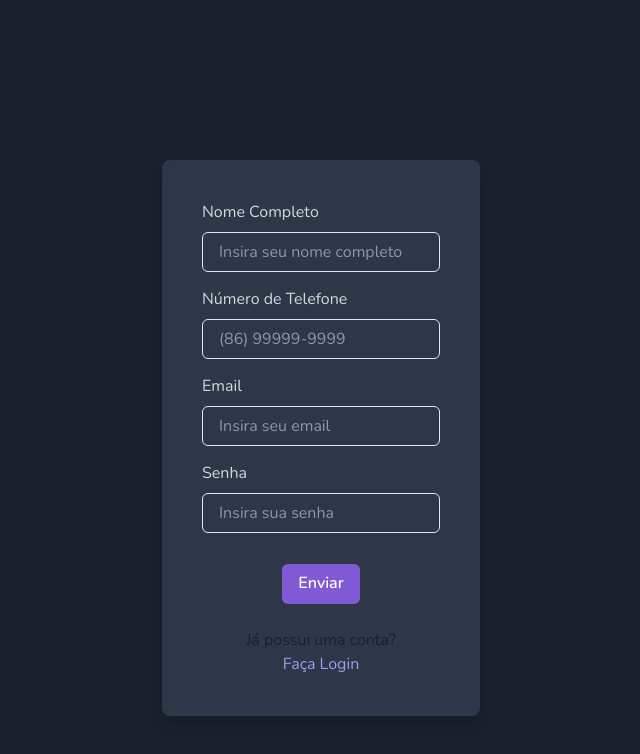
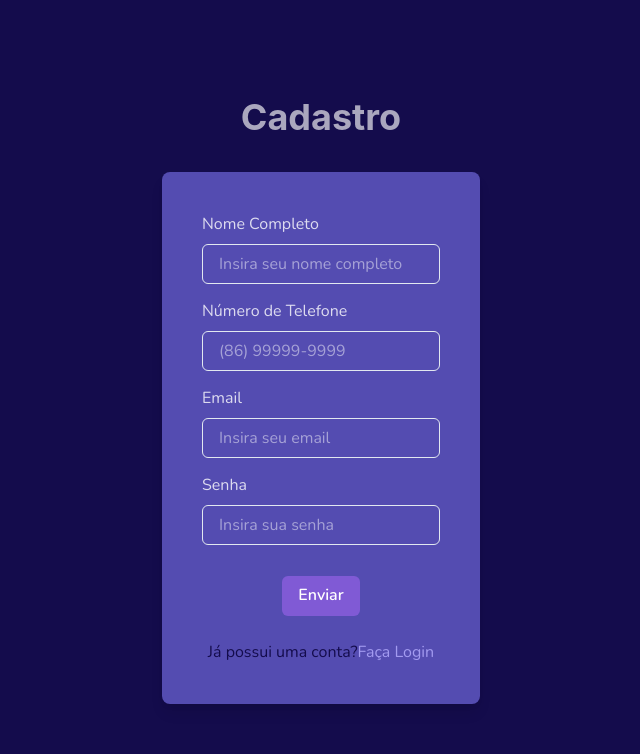
Before and after one commit to esterfrazao/my-little-company, a React (Create React App) app: page /register in a window 1280 px wide. Shown: the top 754 px of the page, without its empty margins (319-959 px from the left). Built offline with nearby package versions, Linux system fonts and the light colour scheme.

Commit message:
feat(style): adjusts contrasts ond register page

```diff
--- a/src/pages/Register/index.jsx
+++ b/src/pages/Register/index.jsx
@@ -43,19 +43,24 @@ const Register = ({ authenticated }) => {
   }
 
   return (
-    <Flex minH={"100vh"} align={"center"} justify={"center"} bg="gray.800">
+    <Flex
+      minH={"100vh"}
+      align={"center"}
+      justify={"center"}
+      bg="var(--dark-blue)"
+    >
       <Stack spacing={8} mx={"auto"} maxW={"lg"} py={5} px={6}>
-        <Heading fontSize={"4xl"} textAlign={"center"}>
+        <Heading color="whiteAlpha.700" fontSize={"4xl"} textAlign={"center"}>
           Cadastro
         </Heading>
-        <Box rounded={"lg"} bg="gray.700" boxShadow={"lg"} p={10}>
+        <Box rounded={"lg"} bg="var(--medium-blue3)" boxShadow={"lg"} p={10}>
           <Form schema={registerSchema} fields={fields} callback={register} />
           <Stack pt={6}>
-            <Text align={"center"}>
+            <Text color="var(--dark-blue)" align={"center"}>
               Já possui uma conta?
-              <Text color="var(--light-blue)">
+              <span style={{ color: "var(--light-blue)" }}>
                 <Link to="/">Faça Login</Link>
-              </Text>
+              </span>
             </Text>
           </Stack>
         </Box>
```
